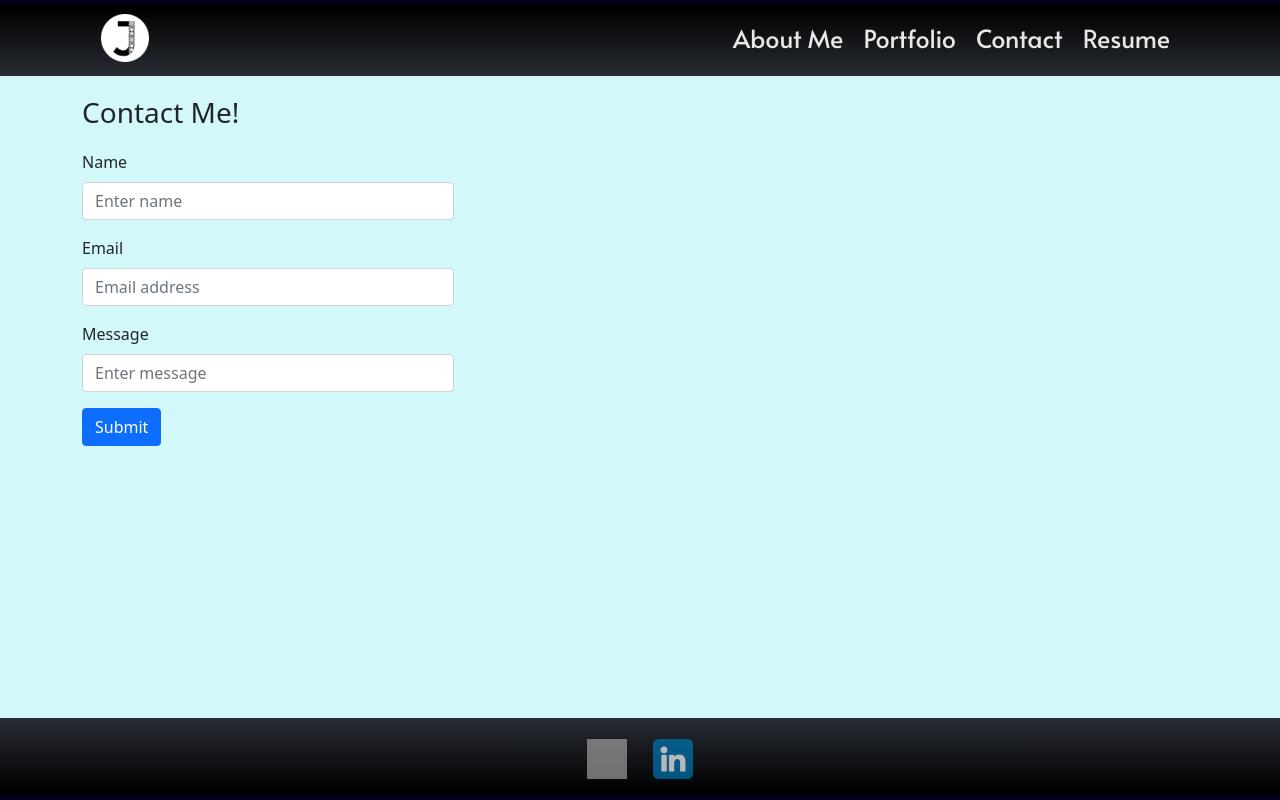
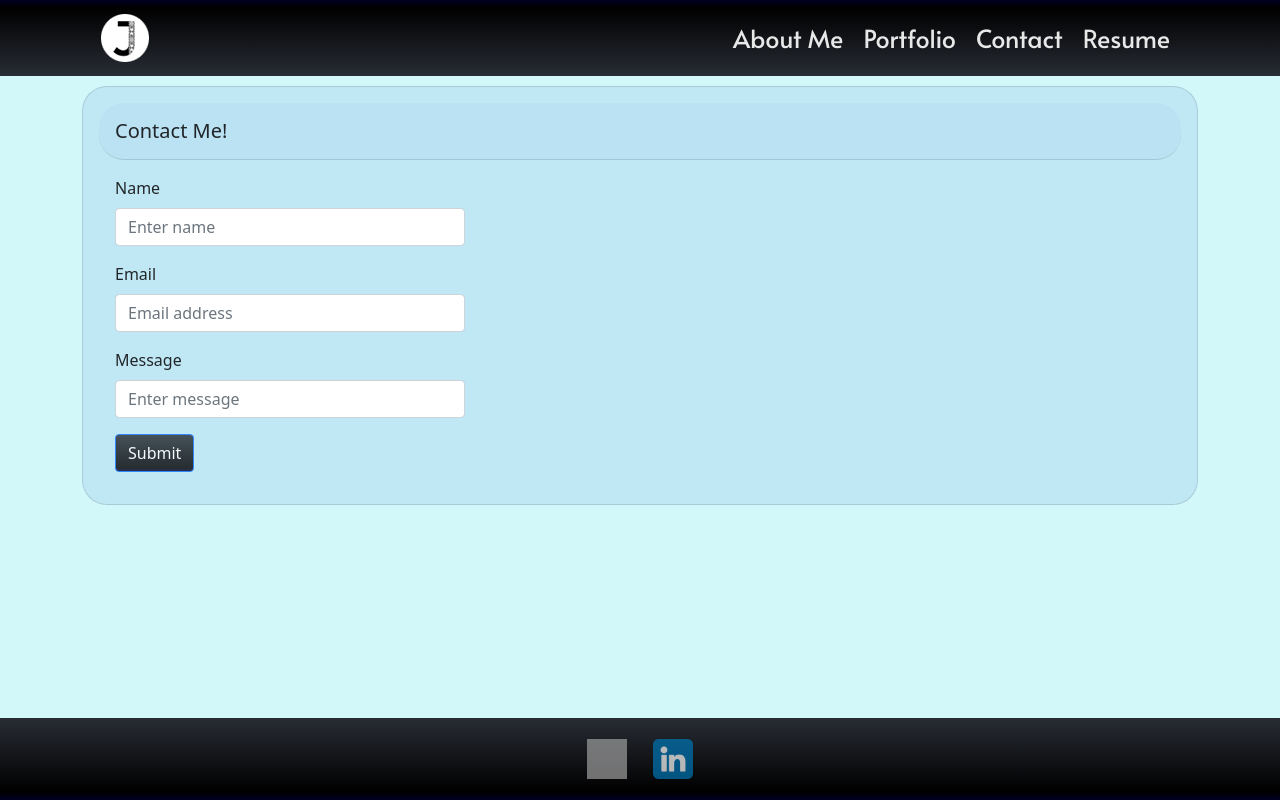
Before and after one commit to gemsjohn/tawny-port, a React (Create React App) app: page /contact in a window 1280 px wide. Built offline with nearby package versions, Linux system fonts and the light colour scheme; grey boxes are pictures that could not be loaded.

Commit message:
updated contact me form with better styling

```diff
--- a/src/routes/contact.jsx
+++ b/src/routes/contact.jsx
@@ -1,4 +1,4 @@
-import { Container, Form, Button, Col } from 'react-bootstrap';
+import { Container, Form, Button, Col, Card } from 'react-bootstrap';
 import { Formik } from 'formik';
 import * as yup from 'yup';
 import { useState } from 'react';
@@ -22,12 +22,21 @@ export default function Contact() {
     email: yup.string().email('Invalid Email').required('Email Required'),
     message: yup.string().required('Message Required')
   });
+  const styles = {
+    card: {
+      backgroundColor: '#b7e0f2a9',
+      borderRadius: 25,
+      padding: '1rem'
+    }
+  }
     return (
       <div className="backdrop">
         <Header />
         <Container>
           <div className="App">
-        <h3 className="extra-spacing">Contact Me!</h3>
+          <Card style={styles.card}>
+            <Card.Header as="h5" style={styles.card}>Contact Me!</Card.Header>
+            <Card.Body>
                 <Formik
                   validationSchema={schema}
                   initialValues={{
@@ -83,12 +92,15 @@ export default function Contact() {
                               {errors.message}
                             </Form.Control.Feedback>
                           </Form.Group>
-                  <Button variant="primary" type="submit" href={"mailto:" + values.email}>
+                          <Button className="card-button" type="submit" href={"mailto:" + values.email}>
                             Submit
                           </Button>
                       </Form>
                     )}
                 </Formik>
+            </Card.Body>
+          </Card>
+
           </div>
         </Container>
         <Footer />
```
Lines whose indentation alone changed are shown as unchanged.
